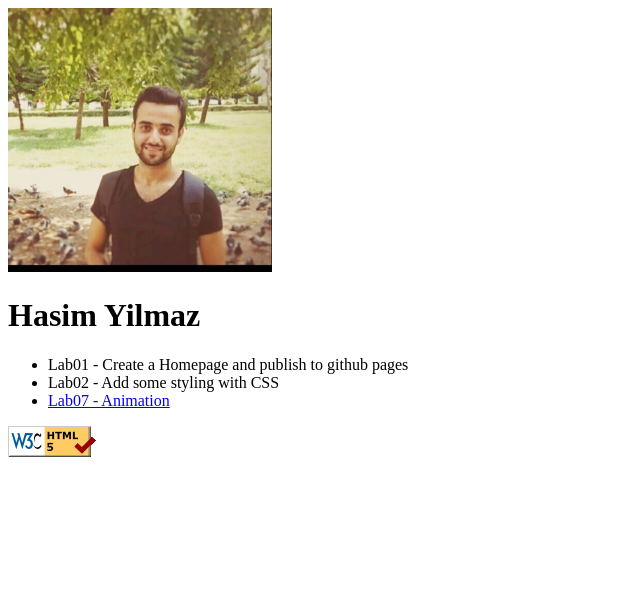
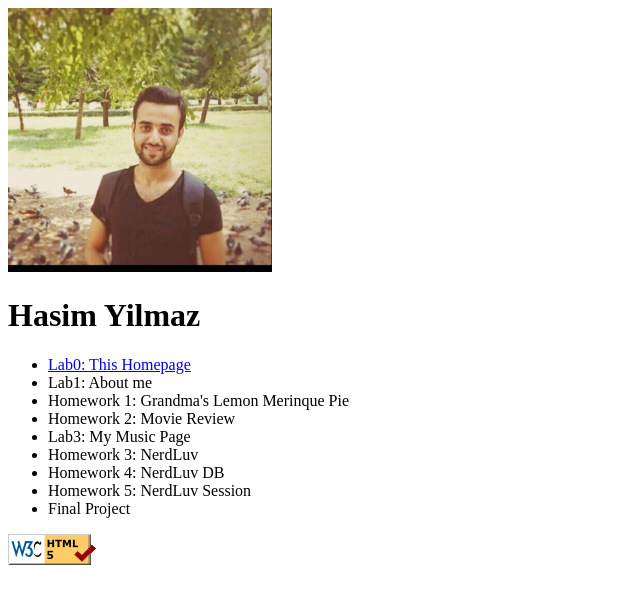
Before and after one commit to hasimyil/my.wap.io, a plain HTML site: page index.html in a window 1280 px wide. Shown: the whole page, without its empty margins (0-640 px from the left). Drawn offline with Linux system fonts and the light colour scheme.

Commit message:
Links are updated

```diff
--- a/index.html
+++ b/index.html
@@ -13,9 +13,15 @@
     />
     <h1>Hasim Yilmaz</h1>
     <ul>
-      <li>Lab01 - Create a Homepage and publish to github pages</li>
-      <li>Lab02 - Add some styling with CSS</li>
-      <li><a href="ascii" >Lab07 - Animation</a></li>
+      <li><a href="https://hasimyil.github.io/my.wap.io/" >Lab0: This Homepage</a></li>
+      <li>Lab1: About me</li>
+      <li>Homework 1: Grandma's Lemon Merinque Pie</li>
+      <li>Homework 2: Movie Review</li>
+      <li>Lab3: My Music Page</li>
+      <li>Homework 3: NerdLuv</li>
+      <li>Homework 4: NerdLuv DB</li>
+      <li>Homework 5: NerdLuv Session</li>
+      <li>Final Project</li>
     </ul>
     <a href="https://validator.w3.org/nu/?doc=https://hasimyil.github.io/my.wap.io/">
       <img
```
